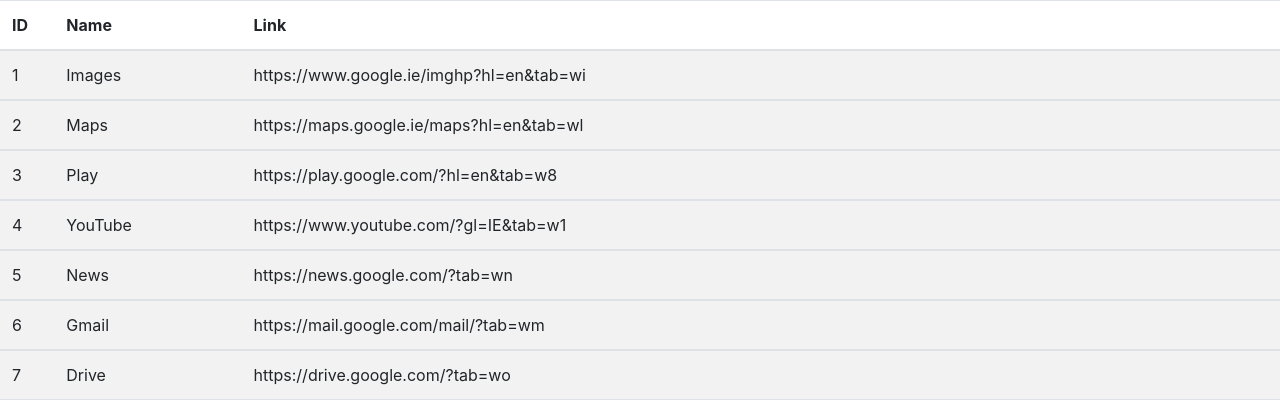
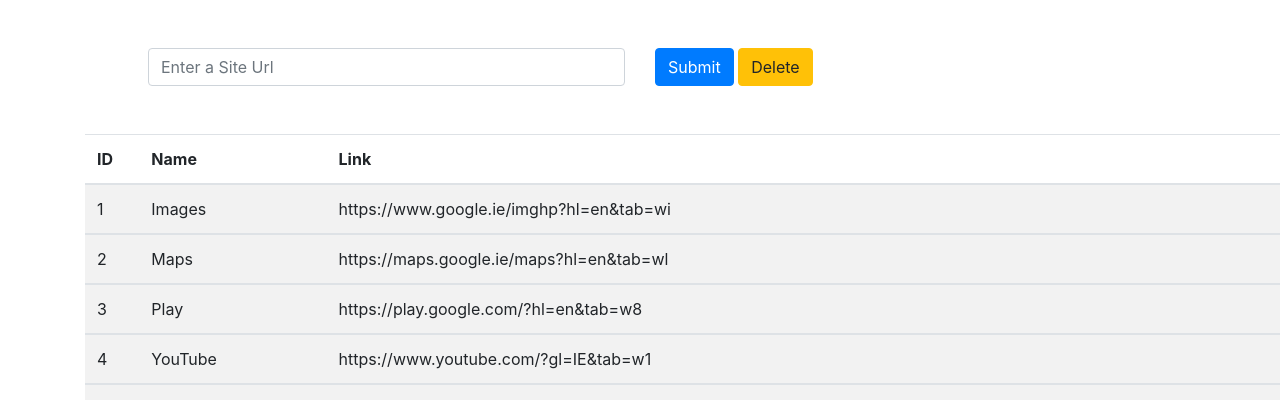
Before and after one commit to Brianconn71/Webscraper-Python, a Django app: page / in a window 1280 px wide; the page is wider, and only the part inside the window is pictured. Shown: the top 400 px of that part. Run offline with Django 3.2, Linux system fonts and the light colour scheme; data comes from the database, SQL or seed files in the repository; both versions use the stored data as it was after the commit; data that the repository does not hold is empty; some libraries are stand-ins or nearby versions.

Commit message:
add: added search bar to search for site

```diff
--- a/base/templates/base/result.html
+++ b/base/templates/base/result.html
@@ -1,15 +1,38 @@
 <!DOCTYPE html>
 <html lang="en">
   <head>
-    <link rel="stylesheet" href="https://maxcdn.bootstrapcdn.com/bootstrap/4.0.0/css/bootstrap.min.css" integrity="sha384-Gn5384xqQ1aoWXA+058RXPxPg6fy4IWvTNh0E263XmFcJlSAwiGgFAW/dAiS6JXm" crossorigin="anonymous">
+    <link
+      rel="stylesheet"
+      href="https://maxcdn.bootstrapcdn.com/bootstrap/4.0.0/css/bootstrap.min.css"
+      integrity="sha384-Gn5384xqQ1aoWXA+058RXPxPg6fy4IWvTNh0E263XmFcJlSAwiGgFAW/dAiS6JXm"
+      crossorigin="anonymous"
+    />
 
-    <meta charset="UTF-8">
-    <meta http-equiv="X-UA-Compatible" content="IE=edge">
-    <meta name="viewport" content="width=device-width, initial-scale=1.0">
+    <meta charset="UTF-8" />
+    <meta http-equiv="X-UA-Compatible" content="IE=edge" />
+    <meta name="viewport" content="width=device-width, initial-scale=1.0" />
     <title>Document</title>
   </head>
   <body>
 
+    <div class="container">
+
+      <div class="row m-5">
+        <div class="col-md-6">
+          <!-- form action="/" means we want to relaod the homepage when form is submitted  -->
+          <form method="POST" action="/">
+            {% csrf_token %}
+            <input type="text" class="form-control" id="site" name="site" placeholder="Enter a Site Url">
+          </form>
+        </div>
+          <div class="col-md-6">
+            <button class="btn btn-primary" type="submit">Submit</button>
+            <a href="/delete" class="btn btn-warning">Delete</a>
+          </div>
+      </div>
+
+      <div class="row">
+        <div class="col-md-8">
           <table class="table table-striped">
             <thead>
               <tr>
@@ -28,7 +51,15 @@
             </tbody>
             {% endfor %}
           </table>
+        </div>
+      </div>
+    </div>
 
-    <script src="https://maxcdn.bootstrapcdn.com/bootstrap/4.0.0/js/bootstrap.min.js" integrity="sha384-JZR6Spejh4U02d8jOt6vLEHfe/JQGiRRSQQxSfFWpi1MquVdAyjUar5+76PVCmYl" crossorigin="anonymous"></script>
+
+    <script
+      src="https://maxcdn.bootstrapcdn.com/bootstrap/4.0.0/js/bootstrap.min.js"
+      integrity="sha384-JZR6Spejh4U02d8jOt6vLEHfe/JQGiRRSQQxSfFWpi1MquVdAyjUar5+76PVCmYl"
+      crossorigin="anonymous"
+    ></script>
   </body>
 </html>
--- a/base/views.py
+++ b/base/views.py
@@ -1,18 +1,22 @@
 from django.shortcuts import render
 import requests
 from bs4 import BeautifulSoup
+from django.http import HttpResponseRedirect
 from .models import Link
 
 # Create your views here.
 
 def scrape(request):
-    page = requests.get('https://www.google.com')
-    soup = BeautifulSoup(page.text, 'html.parser')
+    if request.method == "POST":
+        site = request.POST.get('site')
+        page = requests.get(site)
+        soup = BeautifulSoup(page.text, 'html.parser')
 
-    for x in soup.find_all('a'):
-        link_address = x.get('href')
-        link_text = x.string
-        Link.objects.create(address=link_address, name=link_text)
+        for x in soup.find_all('a'):
+            link_address = x.get('href')
+            link_text = x.string
+            Link.objects.create(address=link_address, name=link_text)
+        return
 
     data = Link.objects.all()
 
```
Also changed, not shown: db.sqlite3. Lines whose indentation alone changed are shown as unchanged.
